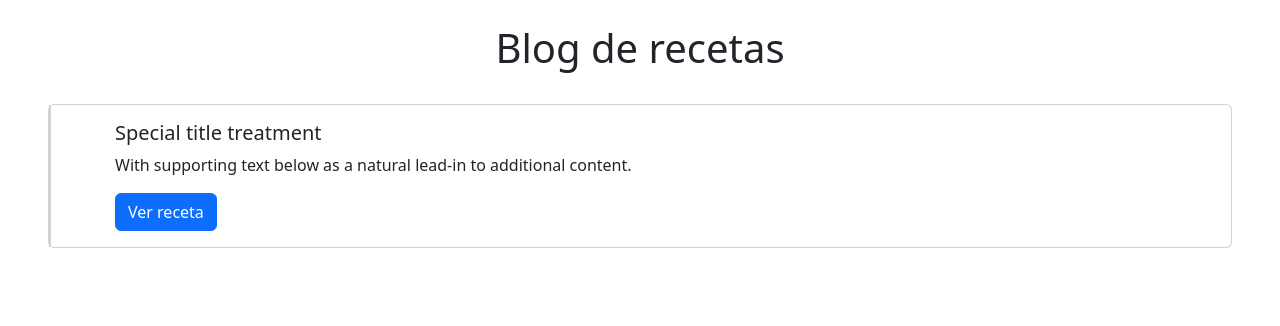
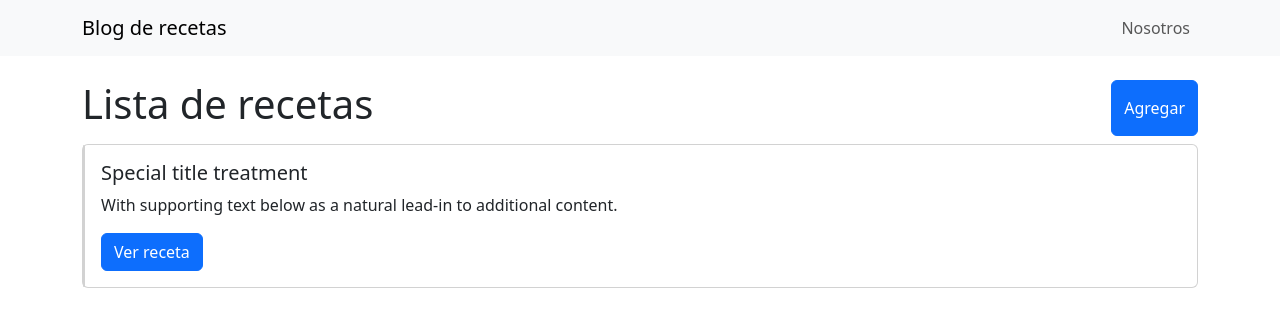
Before and after one commit to nachonazar/Ejercicio14-React, a React (Vite) app: page / in a window 1280 px wide. Shown: the top 326 px of the page. Built offline with nearby package versions, Linux system fonts and the light colour scheme.

Commit message:
agregue los componentes Menu, y Modal para agregar recetas

```diff
--- a/src/App.jsx
+++ b/src/App.jsx
@@ -1,10 +1,12 @@
 import "bootstrap/dist/css/bootstrap.min.css"
 import BlogRecetas from "./components/BlogRecetas"
+import Menu from "./components/Menu"
 
 function App() {
 
   return (
     <>
+    <Menu></Menu>
     <BlogRecetas></BlogRecetas>
     </>
   )
--- a/src/components/BlogRecetas.jsx
+++ b/src/components/BlogRecetas.jsx
@@ -1,15 +1,21 @@
-import React from "react";
-import { Col, Row, Card, Button } from "react-bootstrap";
+import React, { useState } from "react";
+import { Col, Row, Card, Button, Container } from "react-bootstrap";
+import ModalReceta from "./ModalReceta";
 
 const BlogRecetas = () => {
+  const [mostrar, setMostrar] = useState(false);
+
   return (
-    <div>
-      <h1 className="text-center mt-4">Blog de recetas</h1>
+    <Container>
+      <div className="d-flex justify-content-between mt-4">
+        <h1>Lista de recetas</h1>
+        <Button onClick={() => setMostrar(true)}>Agregar</Button>
+      </div>
       <Row>
         <Col>
-          <Card className="mx-5 mt-4 d-flex flex-row">
+          <Card className="mt-2 d-flex flex-row">
             <Card className="img"></Card>
-            <Card.Body className="mx-5 text-start">
+            <Card.Body className="text-start">
               <Card.Title>Special title treatment</Card.Title>
               <Card.Text>
                 With supporting text below as a natural lead-in to additional
@@ -20,7 +26,11 @@ const BlogRecetas = () => {
           </Card>
         </Col>
       </Row>
-    </div>
+      <ModalReceta
+        mostrar={mostrar}
+        handleClose={() => setMostrar(false)}
+      ></ModalReceta>
+    </Container>
   );
 };
 
--- /dev/null
+++ b/src/components/Menu.jsx
@@ -0,0 +1,20 @@
+import React from "react";
+import { Navbar, Nav, Container } from "react-bootstrap";
+
+const Menu = () => {
+  return (
+    <Navbar expand="lg" bg="light" data-bs-theme="light">
+      <Container>
+        <Navbar.Brand>Blog de recetas</Navbar.Brand>
+        <Navbar.Toggle aria-controls="navbar-nav" />
+        <Navbar.Collapse id="navbar-nav">
+          <Nav className="ms-auto">
+            <Nav.Link>Nosotros</Nav.Link>
+          </Nav>
+        </Navbar.Collapse>
+      </Container>
+    </Navbar>
+  );
+};
+
+export default Menu;
--- /dev/null
+++ b/src/components/ModalReceta.jsx
@@ -0,0 +1,51 @@
+import React from "react";
+import { Modal, Button, Form } from "react-bootstrap";
+
+const ModalReceta = ({ mostrar, handleClose }) => {
+  return (
+    <Modal show={mostrar} onHide={handleClose}>
+      <Modal.Header closeButton>
+        <Modal.Title>Agregar Receta</Modal.Title>
+      </Modal.Header>
+      <Modal.Body>
+        <Form>
+          <Form.Group className="mb-3">
+            <Form.Label>Nombre de la receta</Form.Label>
+            <Form.Control type="text" placeholder="Ej: Tarta de manzana" />
+          </Form.Group>
+          <Form.Group className="mb-3">
+            <Form.Label>Categoría</Form.Label>
+            <Form.Control
+              type="text"
+              placeholder="Ej: Postre, Entrada, Plato principal"
+            />
+          </Form.Group>
+          <Form.Group className="mb-3">
+            <Form.Label>Tiempo de preparación</Form.Label>
+            <Form.Control type="text" placeholder="Ej: 45 minutos" />
+          </Form.Group>
+          <Form.Group className="mb-3">
+            <Form.Label>Imagen (URL)</Form.Label>
+            <Form.Control
+              type="text"
+              placeholder="Ej: https://imagen-receta.jpg"
+            />
+          </Form.Group>
+          <Form.Group className="mb-3">
+            <Form.Label>Descripción breve</Form.Label>
+            <Form.Control
+              as="textarea"
+              placeholder="Breve descripción de la receta"
+              rows={3}
+            />
+          </Form.Group>
+          <Button variant="primary" type="submit">
+            Enviar
+          </Button>
+        </Form>
+      </Modal.Body>
+    </Modal>
+  );
+};
+
+export default ModalReceta;
```
